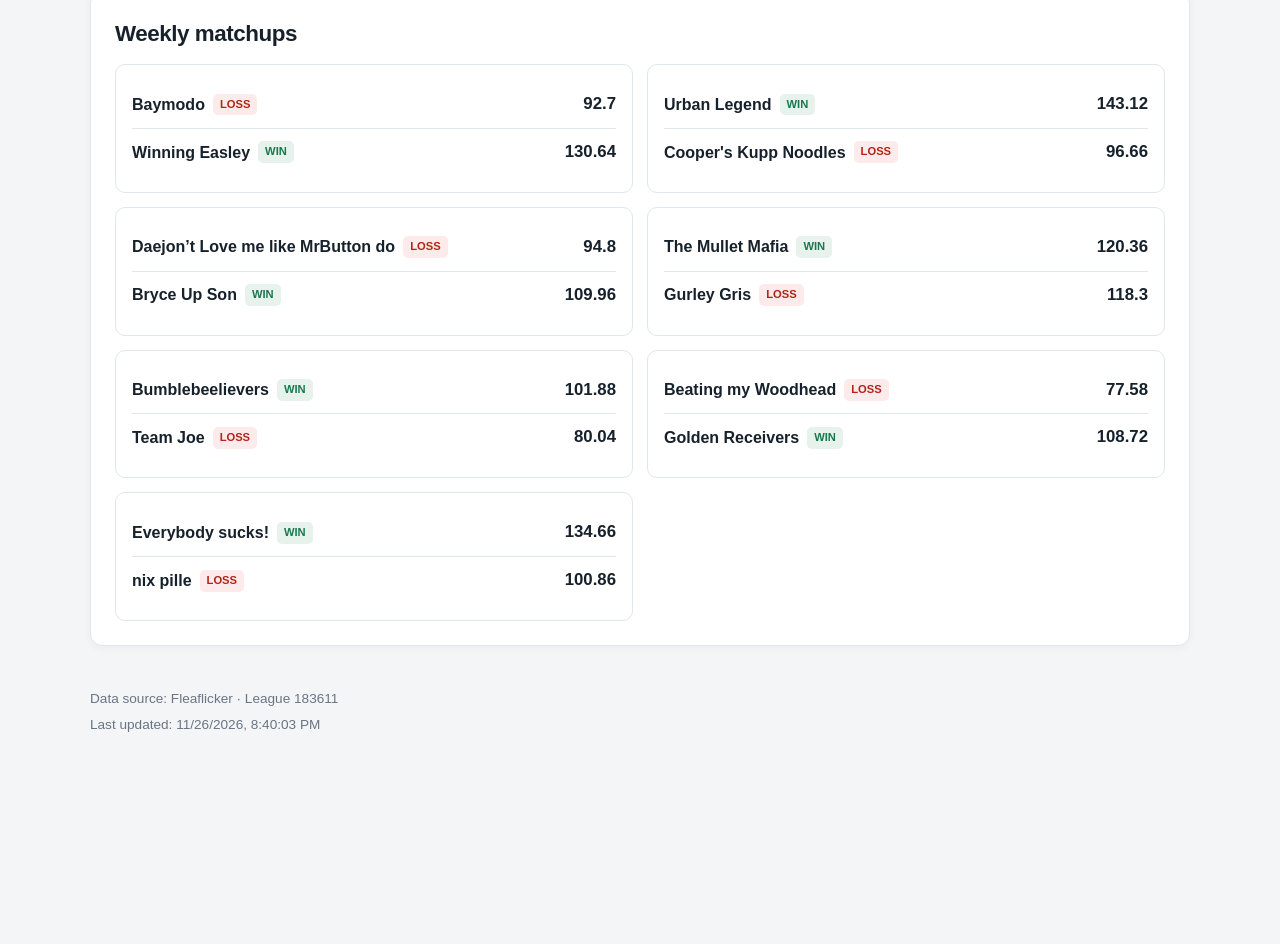
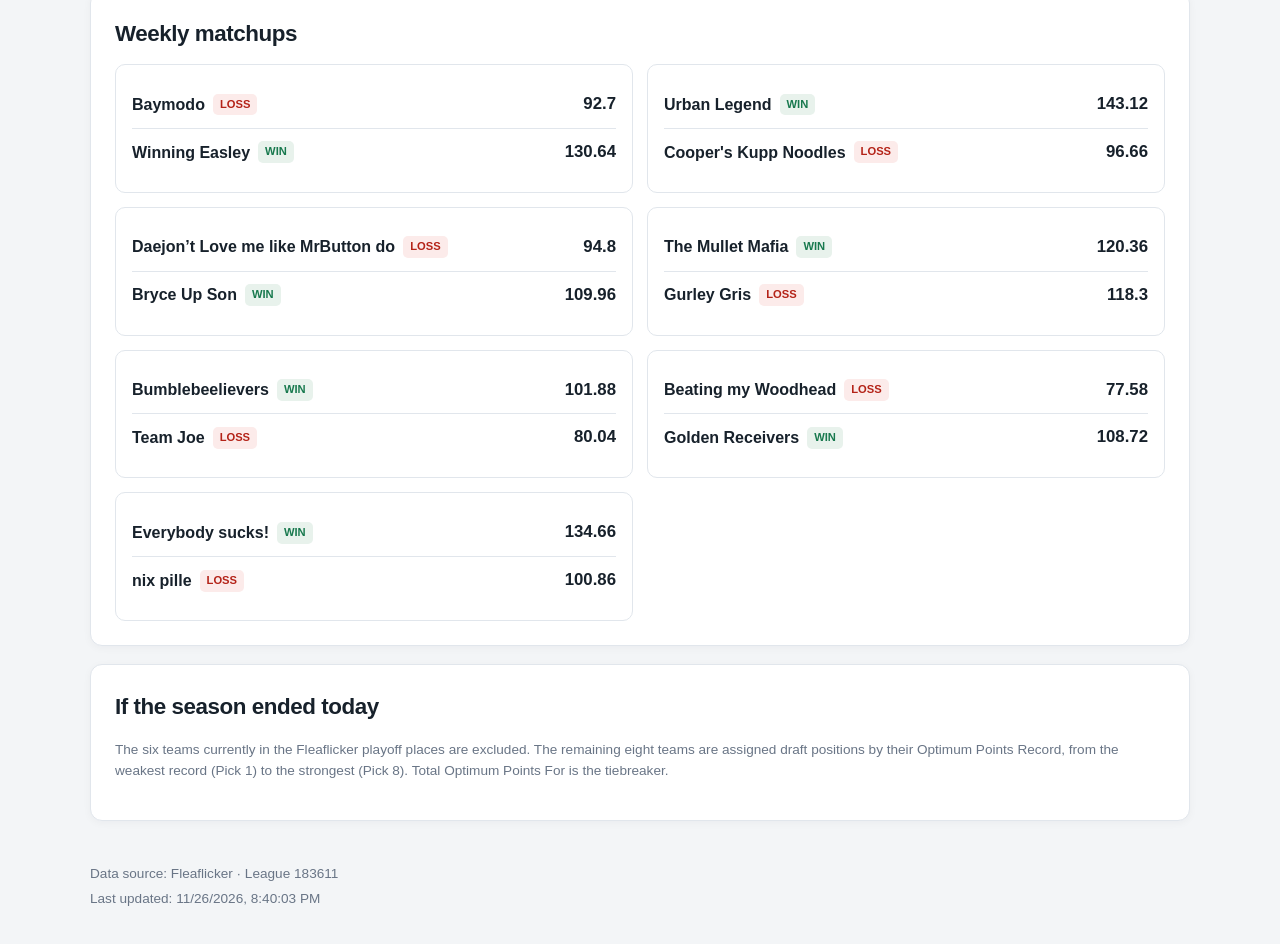
Before and after one commit to MrButton105/NFLdk-fantasy-optimum-points-records, a plain HTML site: page index.html in a window 1280 px wide. Shown: the part 1318-2262 px from the top of the page. Before the commit the page ends 2090 px from the top, so only its background shows below. Drawn offline with Linux system fonts and the light colour scheme.

Commit message:
Add current projected draft order section

```diff
--- a/index.html
+++ b/index.html
@@ -45,6 +45,18 @@
       <div id="matchups"></div>
     </section>
 
+    <section class="panel draft-panel">
+      <h2>If the season ended today</h2>
+      <p class="data-note">
+        The six teams currently in the Fleaflicker playoff places are excluded.
+        The remaining eight teams are assigned draft positions by their Optimum
+        Points Record, from the weakest record (Pick 1) to the strongest (Pick 8).
+        Total Optimum Points For is the tiebreaker.
+      </p>
+      <div id="draft-order"></div>
+      <p class="data-note" id="draft-updated-at"></p>
+    </section>
+
     <footer>
       <p>Data source: Fleaflicker · League 183611</p>
       <p>Last updated: <span id="updated-at">Not available</span></p>
```
